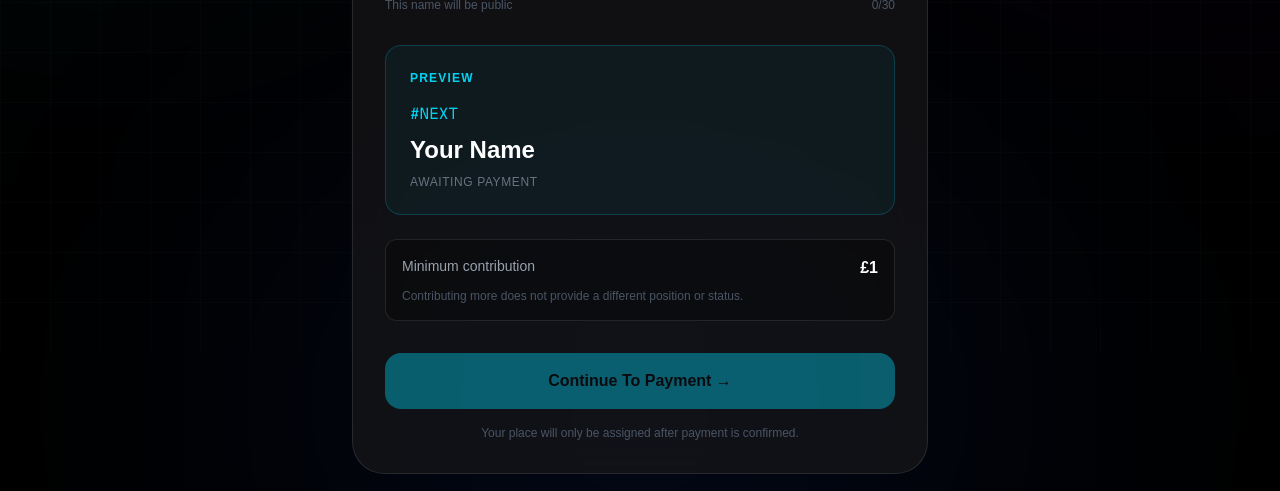
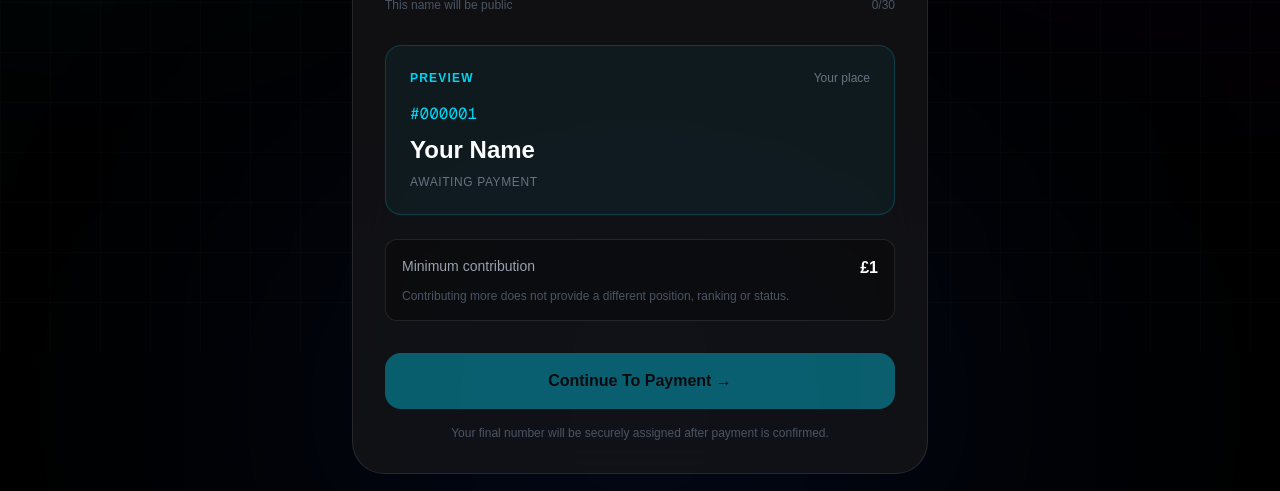
Before and after one commit to MillionsNanes/million-names, a Next.js app: page /claim in a window 1280 px wide. Shown: the part 448-939 px from the top of the page. Built offline with nearby package versions, Linux system fonts and the light colour scheme; no server answers; the database is empty.

Commit message:
Working supporter preview and numbering

```diff
--- a/src/app/claim/page.js
+++ b/src/app/claim/page.js
@@ -1,12 +1,48 @@
 "use client";
 
 import Link from "next/link";
-import { useState } from "react";
+import { useEffect, useState } from "react";
+import { supabase } from "../../lib/supabase";
 
 export default function Claim() {
   const [displayName, setDisplayName] = useState("");
   const [isLoading, setIsLoading] = useState(false);
+  const [isNumberLoading, setIsNumberLoading] = useState(true);
   const [errorMessage, setErrorMessage] = useState("");
+  const [nextNumber, setNextNumber] = useState(null);
+
+  useEffect(() => {
+    async function loadNextNumber() {
+      setIsNumberLoading(true);
+
+      const { data, error } = await supabase
+        .from("supporters")
+        .select("supporter_number")
+        .order("supporter_number", {
+          ascending: false,
+        })
+        .limit(1);
+
+      if (error) {
+        console.error("Could not load next number:", error);
+        setErrorMessage(
+          "The next supporter number could not be loaded."
+        );
+        setNextNumber(null);
+      } else {
+        const next =
+          data && data.length > 0
+            ? Number(data[0].supporter_number) + 1
+            : 1;
+
+        setNextNumber(next);
+      }
+
+      setIsNumberLoading(false);
+    }
+
+    loadNextNumber();
+  }, []);
 
   async function handleSubmit(event) {
     event.preventDefault();
@@ -43,12 +79,15 @@ export default function Claim() {
 
       if (!response.ok) {
         throw new Error(
-          data.error || "The payment page could not be opened."
+          data.error ||
+            "The payment page could not be opened."
         );
       }
 
       if (!data.url) {
-        throw new Error("No Stripe checkout address was returned.");
+        throw new Error(
+          "No Stripe checkout address was returned."
+        );
       }
 
       window.location.href = data.url;
@@ -63,6 +102,10 @@ export default function Claim() {
       setIsLoading(false);
     }
   }
+
+  const formattedNextNumber = nextNumber
+    ? `#${String(nextNumber).padStart(6, "0")}`
+    : "#------";
 
   return (
     <main className="min-h-screen bg-black text-white overflow-hidden">
@@ -87,7 +130,7 @@ export default function Claim() {
       {/* PAGE CONTENT */}
       <div className="relative z-10 flex items-center justify-center min-h-screen p-6">
         <div className="w-full max-w-xl">
-          {/* BACK LINK */}
+          {/* BACK BUTTON */}
           <Link
             href="/"
             className="inline-flex items-center text-sm text-gray-500 hover:text-white transition mb-8"
@@ -150,16 +193,30 @@ export default function Claim() {
               <span>{displayName.length}/30</span>
             </div>
 
-            {/* PREVIEW */}
+            {/* NAME PREVIEW */}
             <div className="mt-8 rounded-2xl border border-cyan-400/20 bg-cyan-400/5 p-6">
-              <p className="text-xs text-cyan-400 uppercase tracking-widest font-bold">
-                Preview
-              </p>
+              <div className="flex items-center justify-between">
+                <p className="text-xs text-cyan-400 uppercase tracking-widest font-bold">
+                  Preview
+                </p>
+
+                <span className="text-xs text-gray-500">
+                  Your place
+                </span>
+              </div>
 
               <div className="mt-4">
-                <p className="font-mono text-cyan-400">
-                  #NEXT
-                </p>
+                <div className="flex items-center gap-3">
+                  <p className="font-mono text-cyan-400">
+                    {isNumberLoading
+                      ? "#------"
+                      : formattedNextNumber}
+                  </p>
+
+                  {isNumberLoading && (
+                    <span className="w-4 h-4 border-2 border-cyan-400/20 border-t-cyan-400 rounded-full animate-spin" />
+                  )}
+                </div>
 
                 <p className="text-2xl font-black mt-2 break-words">
                   {displayName.trim() || "Your Name"}
@@ -171,6 +228,7 @@ export default function Claim() {
               </div>
             </div>
 
+            {/* CONTRIBUTION INFORMATION */}
             <div className="mt-6 rounded-xl border border-white/10 bg-black/30 p-4">
               <div className="flex justify-between gap-4">
                 <span className="text-sm text-gray-400">
@@ -184,10 +242,11 @@ export default function Claim() {
 
               <p className="text-xs text-gray-600 mt-2">
                 Contributing more does not provide a different
-                position or status.
+                position, ranking or status.
               </p>
             </div>
 
+            {/* ERROR MESSAGE */}
             {errorMessage && (
               <div
                 role="alert"
@@ -197,10 +256,13 @@ export default function Claim() {
               </div>
             )}
 
+            {/* PAYMENT BUTTON */}
             <button
               type="submit"
               disabled={
                 isLoading ||
+                isNumberLoading ||
+                !nextNumber ||
                 displayName.trim().length < 2
               }
               className="w-full mt-8 bg-cyan-400 text-black font-black py-4 rounded-2xl hover:bg-cyan-300 transition disabled:opacity-40 disabled:cursor-not-allowed"
@@ -211,8 +273,8 @@ export default function Claim() {
             </button>
 
             <p className="text-xs text-center text-gray-600 mt-4">
-              Your place will only be assigned after payment is
-              confirmed.
+              Your final number will be securely assigned after
+              payment is confirmed.
             </p>
           </form>
         </div>
```
